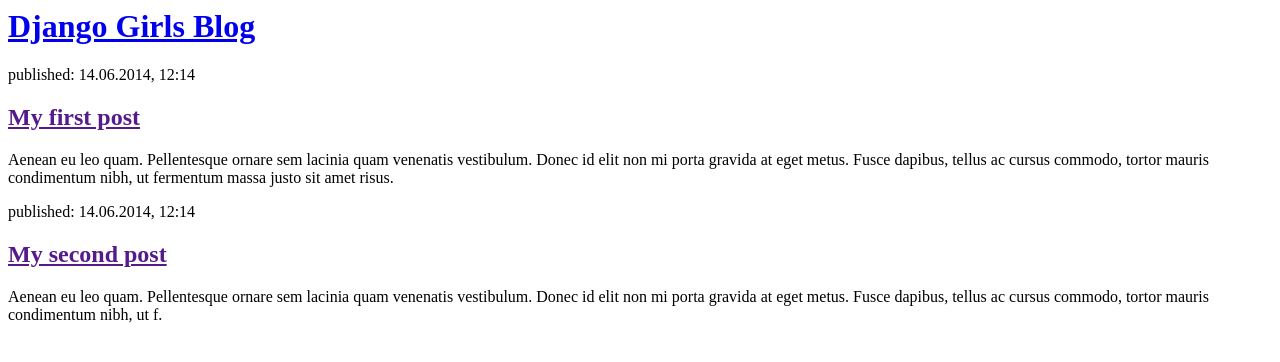
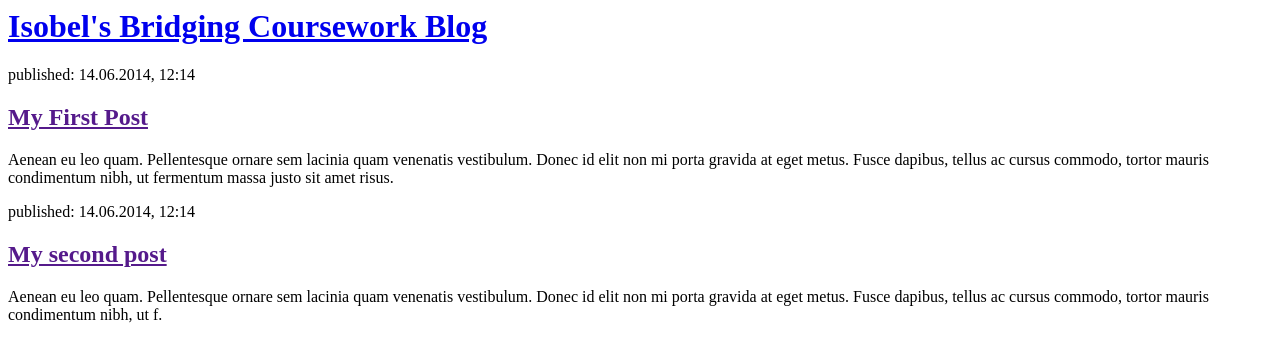
Before and after one commit to issy-edge/bridging-coursework, a Django app: page / in a window 1280 px wide. Shown: the top 362 px of the page. Run offline with Django 3.2, Linux system fonts and the light colour scheme.

Commit message:
Changed some text.

```diff
--- a/blog/templates/blog/post_list.html
+++ b/blog/templates/blog/post_list.html
@@ -1,15 +1,15 @@
 <html>
     <head>
-        <title>Django Girls blog</title>
+        <title>Isobel's Bridging Coursework blog</title>
     </head>
     <body>
         <div>
-            <h1><a href="/">Django Girls Blog</a></h1>
+            <h1><a href="/">Isobel's Bridging Coursework Blog</a></h1>
         </div>
 
         <div>
             <p>published: 14.06.2014, 12:14</p>
-            <h2><a href="">My first post</a></h2>
+            <h2><a href="">My First Post</a></h2>
             <p>Aenean eu leo quam. Pellentesque ornare sem lacinia quam venenatis vestibulum. Donec id elit non mi porta gravida at eget metus. Fusce dapibus, tellus ac cursus commodo, tortor mauris condimentum nibh, ut fermentum massa justo sit amet risus.</p>
         </div>
 
```
